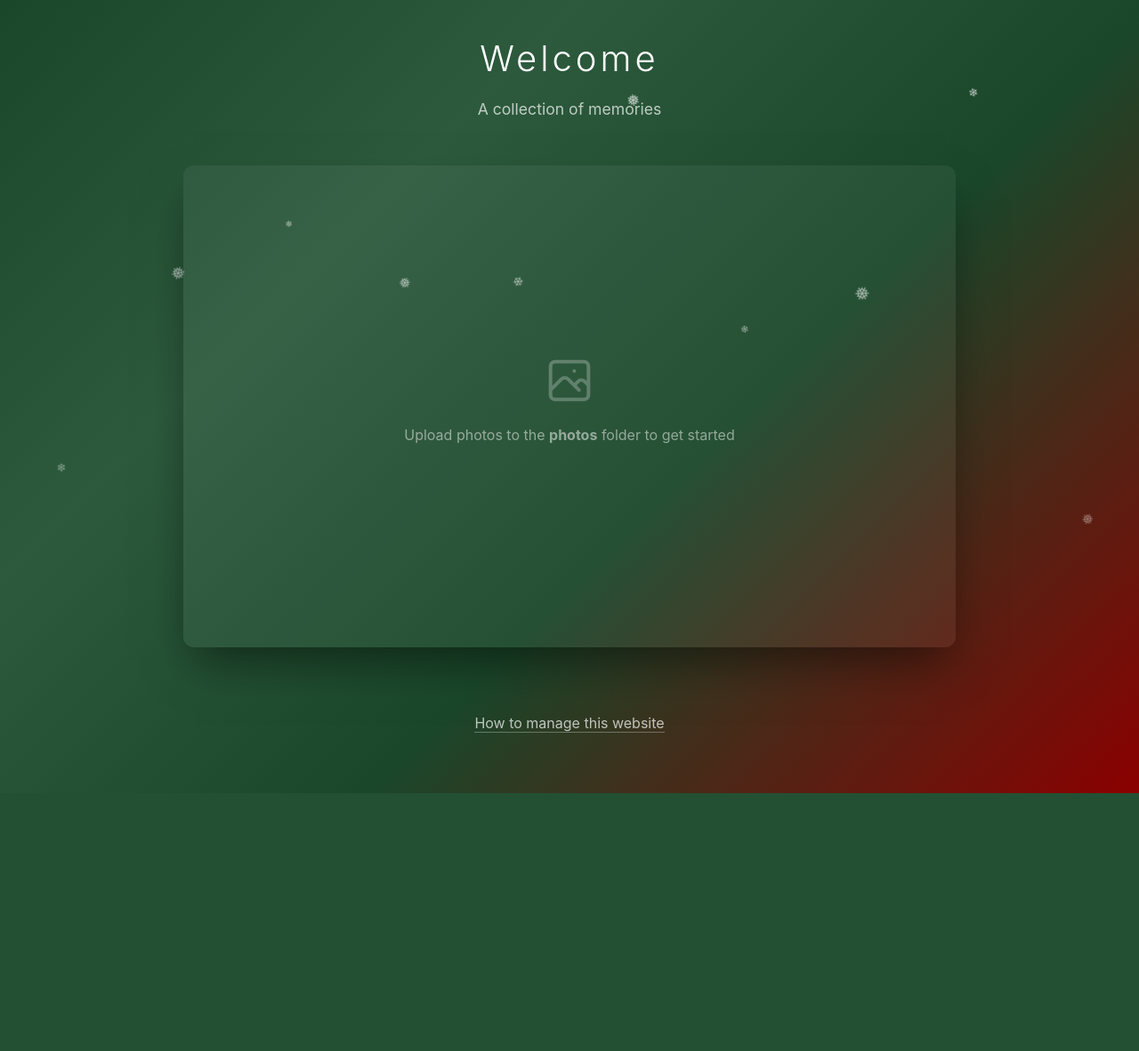
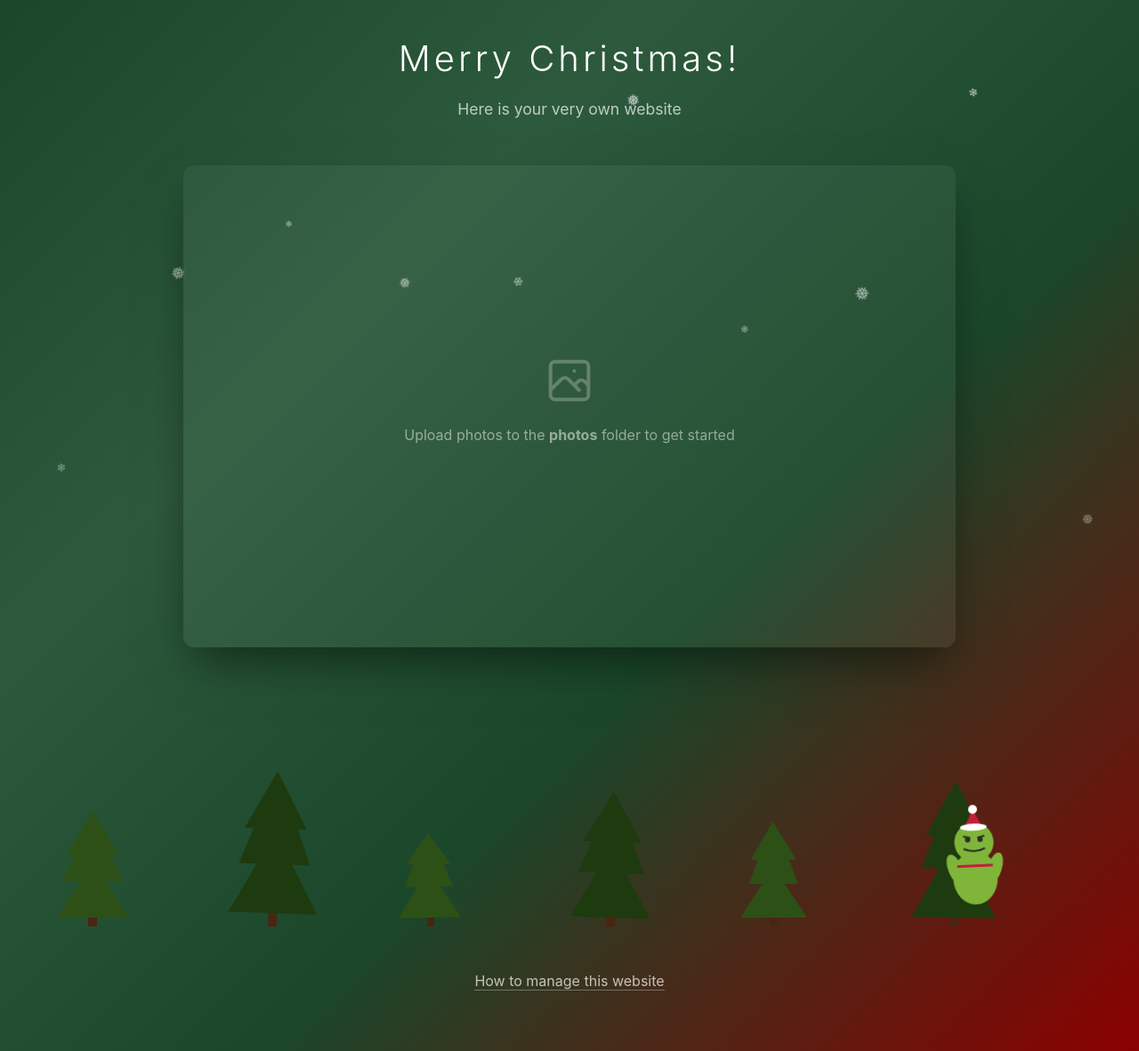
Before and after one commit to brianjstroh/bstroh, a Flask app: template infrastructure/templates/index.html in a window 1280 px wide. Shown: the whole page at 89% size. Before the commit the page ends 892 px from the top, so only its background shows below. Run offline with Flask 3, Linux system fonts and the light colour scheme; the template is opened without the code that fills it, so the values that code supplies are empty.

Commit message:
polishing templates

```diff
--- a/admin_app/templates/base.html
+++ b/admin_app/templates/base.html
@@ -3,7 +3,7 @@
 <head>
   <meta charset="UTF-8">
   <meta name="viewport" content="width=device-width, initial-scale=1.0">
-  <title>{% block title %}S3 Admin{% endblock %}</title>
+  <title>{% block title %}Website Admin{% endblock %}</title>
   <link href="https://cdn.jsdelivr.net/npm/bootstrap@5.3.2/dist/css/bootstrap.min.css" rel="stylesheet">
   <link href="https://cdn.jsdelivr.net/npm/bootstrap-icons@1.11.1/font/bootstrap-icons.css" rel="stylesheet">
   <style>
@@ -53,7 +53,7 @@
   <nav class="navbar navbar-expand-lg navbar-dark bg-dark mb-4">
     <div class="container">
       <a class="navbar-brand" href="/">
-        <i class="bi bi-cloud"></i> S3 Admin
+        <i class="bi bi-cloud"></i> Website Admin
       </a>
       {% if session.authenticated %}
       <div class="d-flex align-items-center">
--- a/admin_app/templates/files.html
+++ b/admin_app/templates/files.html
@@ -1,6 +1,6 @@
 {% extends "base.html" %}
 
-{% block title %}{{ domain }} - S3 Admin{% endblock %}
+{% block title %}{{ domain }} - Website Admin{% endblock %}
 
 {% block content %}
 <div class="row">
--- a/admin_app/templates/login.html
+++ b/admin_app/templates/login.html
@@ -1,6 +1,6 @@
 {% extends "base.html" %}
 
-{% block title %}Login - S3 Admin{% endblock %}
+{% block title %}Login - Website Admin{% endblock %}
 
 {% block content %}
 <div class="row justify-content-center mt-5">
--- a/infrastructure/templates/index.html
+++ b/infrastructure/templates/index.html
@@ -5,6 +5,49 @@
   <meta name="viewport" content="width=device-width, initial-scale=1.0">
   <title>Welcome</title>
   <link rel="stylesheet" href="/christmas.css">
+  <style>
+    .forest-container {
+      position: relative;
+      width: 100%;
+      height: 250px;
+      margin-top: 40px;
+      overflow: hidden;
+    }
+
+    .tree {
+      position: absolute;
+      bottom: 0;
+      transform-origin: bottom center;
+      animation: sway 3s ease-in-out infinite;
+    }
+
+    .tree:nth-child(1) { left: 5%; animation-duration: 3.2s; }
+    .tree:nth-child(2) { left: 20%; animation-duration: 2.8s; animation-delay: 0.3s; }
+    .tree:nth-child(3) { left: 35%; animation-duration: 3.5s; animation-delay: 0.1s; }
+    .tree:nth-child(4) { left: 50%; animation-duration: 3s; }
+    .tree:nth-child(5) { left: 65%; animation-duration: 3.3s; animation-delay: 0.2s; }
+    .tree:nth-child(6) { left: 80%; animation-duration: 2.9s; animation-delay: 0.4s; }
+
+    .grinch {
+      position: absolute;
+      bottom: 20px;
+      right: 10%;
+      transform-origin: bottom center;
+      animation: grinchSway 2.5s ease-in-out infinite;
+      z-index: 5;
+    }
+
+    @keyframes sway {
+      0%, 100% { transform: rotate(0deg); }
+      25% { transform: rotate(2deg); }
+      75% { transform: rotate(-2deg); }
+    }
+
+    @keyframes grinchSway {
+      0%, 100% { transform: rotate(0deg) translateX(0); }
+      50% { transform: rotate(-3deg) translateX(-5px); }
+    }
+  </style>
 </head>
 <body>
   <div class="snowflakes">
@@ -21,8 +64,8 @@
   </div>
 
   <header>
-    <h1>Welcome</h1>
-    <p>A collection of memories</p>
+    <h1>Merry Christmas!</h1>
+    <p>Here is your very own website</p>
   </header>
 
   <main class="slideshow-container">
@@ -41,6 +84,71 @@
       <button onclick="nextSlide()">Next</button>
     </div>
   </main>
+
+  <div class="forest-container">
+    <!-- Christmas Trees -->
+    <svg class="tree" width="80" height="140" viewBox="0 0 80 140">
+      <polygon points="40,10 10,60 20,60 5,90 25,90 0,130 80,130 55,90 75,90 60,60 70,60" fill="#2d5016"/>
+      <rect x="35" y="130" width="10" height="20" fill="#4a2511"/>
+    </svg>
+
+    <svg class="tree" width="100" height="180" viewBox="0 0 100 180">
+      <polygon points="50,5 15,70 25,70 10,110 30,110 0,165 100,165 70,110 90,110 75,70 85,70" fill="#1e3a0f"/>
+      <rect x="45" y="165" width="10" height="25" fill="#4a2511"/>
+    </svg>
+
+    <svg class="tree" width="70" height="120" viewBox="0 0 70 120">
+      <polygon points="35,15 10,50 18,50 8,75 22,75 0,110 70,110 48,75 62,75 52,50 60,50" fill="#2d5016"/>
+      <rect x="32" y="110" width="8" height="15" fill="#4a2511"/>
+    </svg>
+
+    <svg class="tree" width="90" height="160" viewBox="0 0 90 160">
+      <polygon points="45,8 12,65 22,65 8,100 28,100 0,150 90,150 62,100 82,100 68,65 78,65" fill="#1e3a0f"/>
+      <rect x="41" y="150" width="10" height="22" fill="#4a2511"/>
+    </svg>
+
+    <svg class="tree" width="75" height="130" viewBox="0 0 75 130">
+      <polygon points="37,12 12,55 20,55 10,82 25,82 0,120 75,120 50,82 65,82 55,55 63,55" fill="#2d5016"/>
+      <rect x="33" y="120" width="9" height="18" fill="#4a2511"/>
+    </svg>
+
+    <svg class="tree" width="95" height="170" viewBox="0 0 95 170">
+      <polygon points="47,6 14,68 24,68 10,105 30,105 0,160 95,160 65,105 85,105 71,68 81,68" fill="#1e3a0f"/>
+      <rect x="43" y="160" width="10" height="24" fill="#4a2511"/>
+    </svg>
+
+    <!-- The Grinch -->
+    <svg class="grinch" width="100" height="120" viewBox="0 0 100 120">
+      <!-- Body -->
+      <ellipse cx="50" cy="85" rx="25" ry="30" fill="#7fb539"/>
+
+      <!-- Head -->
+      <circle cx="50" cy="45" r="22" fill="#7fb539"/>
+
+      <!-- Face features -->
+      <circle cx="43" cy="42" r="3" fill="#2c2c2c"/>
+      <circle cx="57" cy="42" r="3" fill="#2c2c2c"/>
+
+      <!-- Evil grin -->
+      <path d="M 38 52 Q 50 58 62 52" stroke="#2c2c2c" stroke-width="2" fill="none"/>
+
+      <!-- Eyebrows (angry) -->
+      <line x1="38" y1="38" x2="46" y2="40" stroke="#2c2c2c" stroke-width="2"/>
+      <line x1="54" y1="40" x2="62" y2="38" stroke="#2c2c2c" stroke-width="2"/>
+
+      <!-- Santa hat -->
+      <polygon points="40,28 50,8 60,28" fill="#c41e3a"/>
+      <circle cx="50" cy="8" r="5" fill="#fff"/>
+      <ellipse cx="50" cy="28" rx="15" ry="4" fill="#fff"/>
+
+      <!-- Arms -->
+      <ellipse cx="28" cy="75" rx="8" ry="18" fill="#7fb539" transform="rotate(-20 28 75)"/>
+      <ellipse cx="72" cy="75" rx="8" ry="18" fill="#7fb539" transform="rotate(20 72 75)"/>
+
+      <!-- Red coat trim -->
+      <rect x="30" y="70" width="40" height="3" fill="#c41e3a"/>
+    </svg>
+  </div>
 
   <footer>
     <p><a href="/instructions.html">How to manage this website</a></p>
```
Also changed, not shown: CLAUDE.md (+9 -0 lines).
